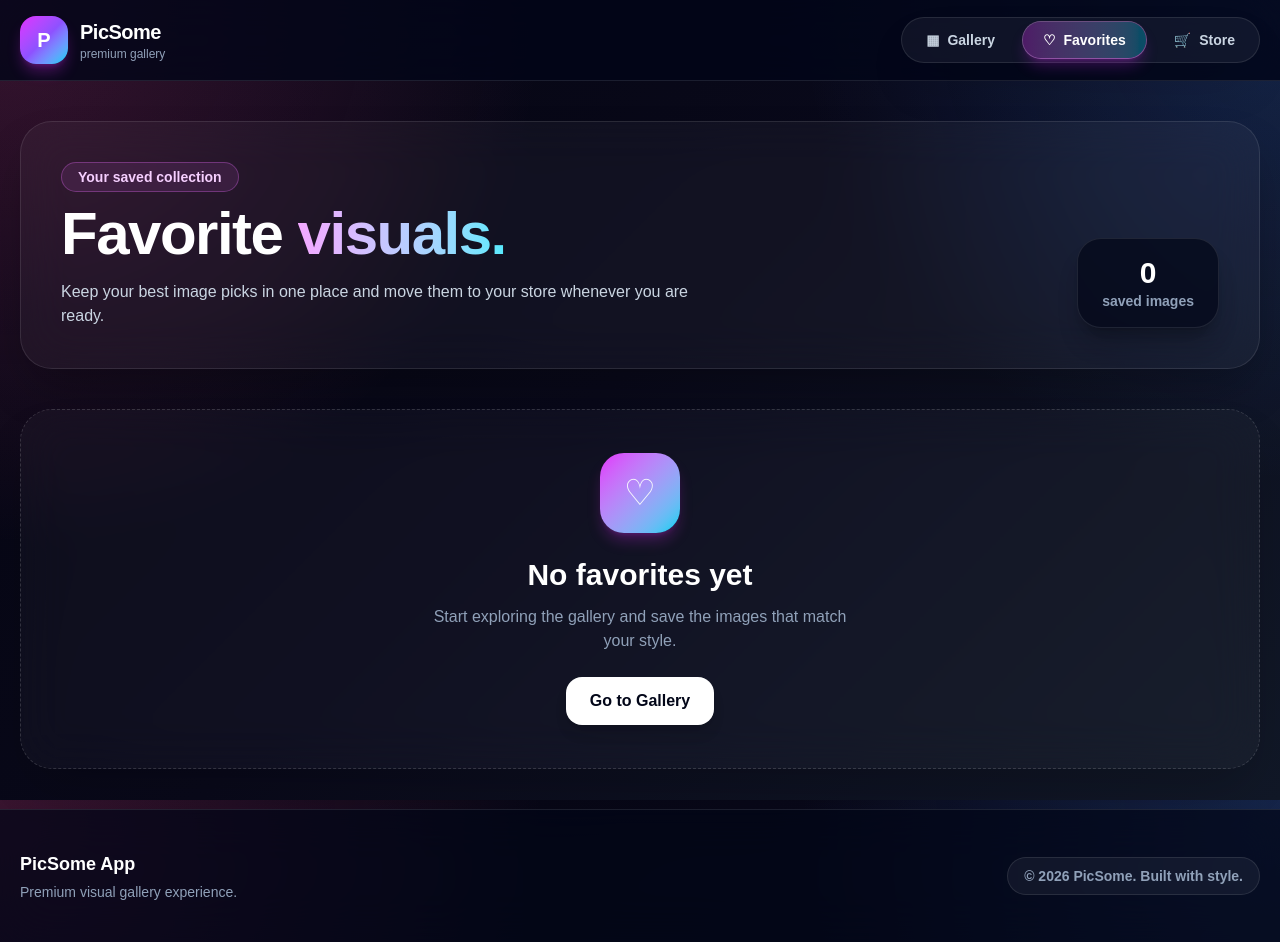
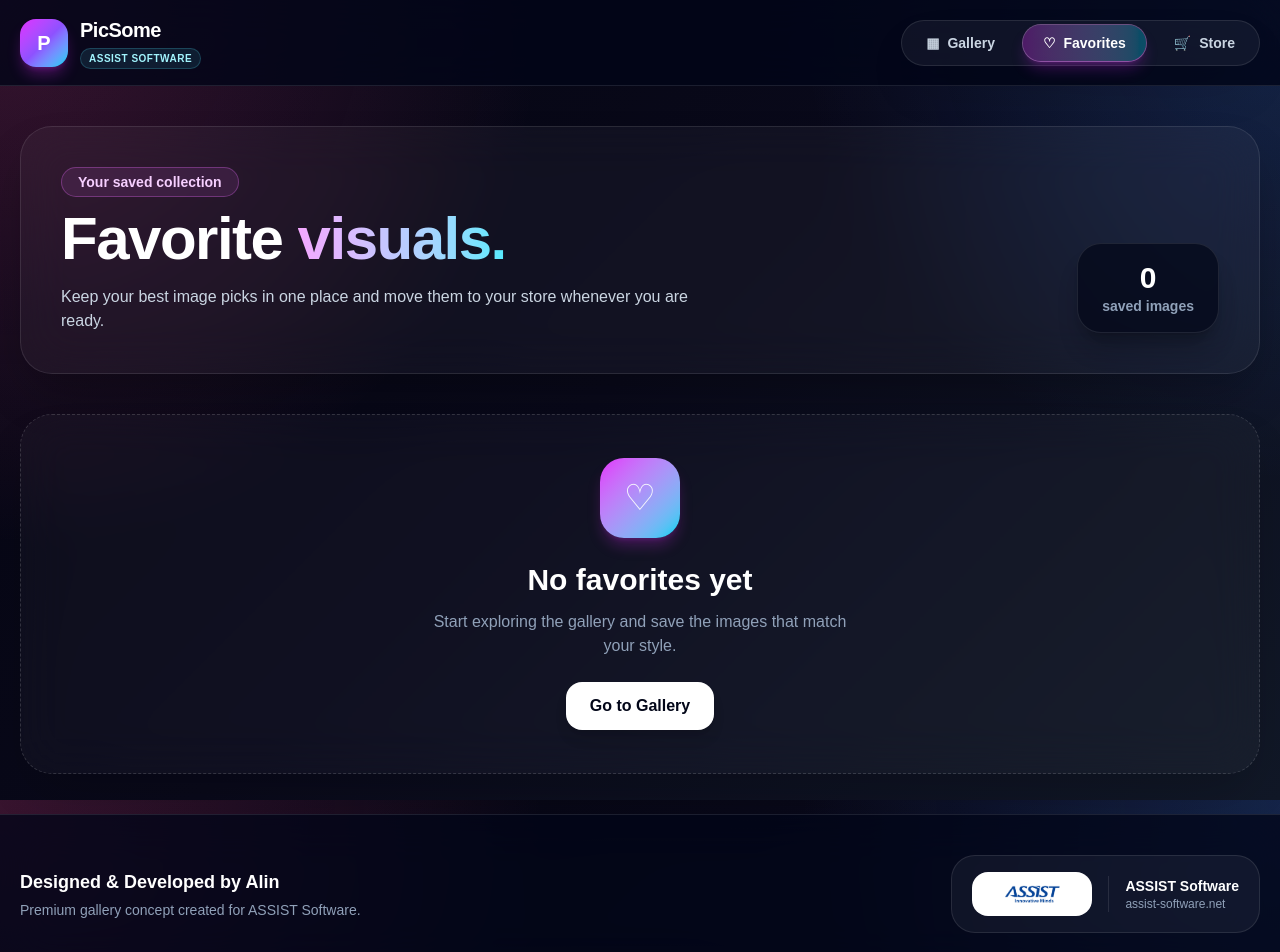
Before and after one commit to cirdei-alin/picsome-app, a Next.js app: page /favorites in a window 1280 px wide. Shown: the top 952 px of the page. Built offline with nearby package versions, Linux system fonts and the light colour scheme.

Commit message:
Add assist software branding and final premium interface refinements

```diff
--- a/src/app/layout.tsx
+++ b/src/app/layout.tsx
@@ -16,8 +16,8 @@ const geistMono = Geist_Mono({
 });
 
 export const metadata: Metadata = {
-  title: "PicSome App",
-  description: "Photo gallery and store app",
+  title: "Gallery Experience",
+  description: "Premium gallery experience",
 };
 
 export default function RootLayout({
--- a/src/app/page.tsx
+++ b/src/app/page.tsx
@@ -10,25 +10,34 @@ export default function HomePage() {
   const [searchTerm, setSearchTerm] = useState("nature");
 
   return (
-    <main className="mx-auto w-full max-w-7xl flex-1 px-5 py-10">
-      <section className="mb-10 overflow-hidden rounded-[2rem] border border-white/10 bg-white/[0.04] p-6 shadow-2xl shadow-black/30 backdrop-blur-xl md:p-10">
+    <main className="mx-auto w-full max-w-7xl flex-1 px-5 py-8">
+      <section className="mb-9 overflow-hidden rounded-[2rem] border border-white/10 bg-white/[0.04] p-6 shadow-2xl shadow-black/30 backdrop-blur-xl md:p-8">
         <div className="grid gap-8 lg:grid-cols-[0.9fr_1.1fr] lg:items-center">
           <div>
-            <p className="mb-4 inline-flex rounded-full border border-fuchsia-400/30 bg-fuchsia-400/10 px-4 py-1 text-sm font-bold text-fuchsia-200">
-              Discover premium visuals
-            </p>
-
-            <h1 className="text-4xl font-black tracking-tight text-white md:text-6xl">
-              Find images that make your project look{" "}
+            <h1 className="text-4xl font-black tracking-tight text-white md:text-5xl">
+              Discover visuals that {" "}
               <span className="bg-gradient-to-r from-fuchsia-300 via-violet-300 to-cyan-300 bg-clip-text text-transparent">
-                unforgettable.
+                stand out.
               </span>
             </h1>
 
-            <p className="mt-5 max-w-xl text-base leading-7 text-slate-300 md:text-lg">
-              Explore curated photos, save your favorites and build your visual
-              store with one click.
+            <p className="mt-4 max-w-xl text-base leading-7 text-slate-300">
+              Explore curated photography, save your favorites and build your own
+              collection through a modern and intuitive experience.
             </p>
+
+            <div className="mt-5 flex flex-wrap gap-2">
+              {["Next.js", "TypeScript", "Tailwind CSS", "Zustand"].map(
+                (tech) => (
+                  <span
+                    key={tech}
+                    className="rounded-full border border-white/10 bg-white/5 px-4 py-2 text-sm font-bold text-slate-300"
+                  >
+                    {tech}
+                  </span>
+                )
+              )}
+            </div>
           </div>
 
           <div className="rounded-[1.75rem] border border-white/10 bg-slate-950/50 p-4 shadow-2xl shadow-black/30">
--- a/src/components/Footer.tsx
+++ b/src/components/Footer.tsx
@@ -1,17 +1,38 @@
 export default function Footer() {
   return (
-    <footer className="mt-auto border-t border-white/10 bg-slate-950/70 px-5 py-10 backdrop-blur-xl">
-      <div className="mx-auto flex max-w-7xl flex-col items-center justify-between gap-4 text-center sm:flex-row sm:text-left">
+    <footer className="mt-auto border-t border-white/10 bg-slate-950/75 px-5 py-10 backdrop-blur-xl">
+      <div className="mx-auto flex max-w-7xl flex-col items-center justify-between gap-6 text-center sm:flex-row sm:text-left">
         <div>
-          <p className="text-lg font-black text-white">PicSome App</p>
+          <p className="text-lg font-black text-white">
+            Designed & Developed by Alin
+          </p>
+
           <p className="mt-1 text-sm text-slate-400">
-            Premium visual gallery experience.
+            Premium gallery concept created for ASSIST Software.
           </p>
         </div>
 
-        <p className="rounded-full border border-white/10 bg-white/5 px-4 py-2 text-sm font-semibold text-slate-400">
-          © 2026 PicSome. Built with style.
-        </p>
+        <a
+            href="https://assist-software.net"
+            target="_blank"
+            rel="noopener noreferrer"
+            className="group flex items-center gap-4 rounded-3xl border border-white/10 bg-white/5 px-5 py-4 transition hover:border-cyan-300/40 hover:bg-cyan-300/10"
+            >
+            <div className="flex h-11 w-[120px] items-center justify-center rounded-2xl bg-white px-3">
+                <img
+                    src="/assist-logo.png"
+                    alt="ASSIST Software"
+                    className="max-h-7 w-auto object-contain"
+                />
+            </div>
+
+            <div className="border-l border-white/10 pl-4">
+                <p className="text-sm font-black text-white">ASSIST Software</p>
+                <p className="text-xs text-slate-400 transition group-hover:text-cyan-200">
+                assist-software.net
+                </p>
+            </div>
+        </a>
       </div>
     </footer>
   );
--- a/src/components/Navbar.tsx
+++ b/src/components/Navbar.tsx
@@ -43,8 +43,8 @@ export default function Navbar() {
             <p className="text-xl font-black tracking-tight text-white">
               PicSome
             </p>
-            <p className="text-xs font-medium text-slate-400">
-              premium gallery
+            <p className="mt-1 inline-flex rounded-full border border-cyan-300/20 bg-cyan-300/10 px-2 py-0.5 text-[10px] font-bold uppercase tracking-wider text-cyan-200">
+              ASSIST Software
             </p>
           </div>
         </Link>
```
Also changed, not shown: public/assist-logo.png (added).
